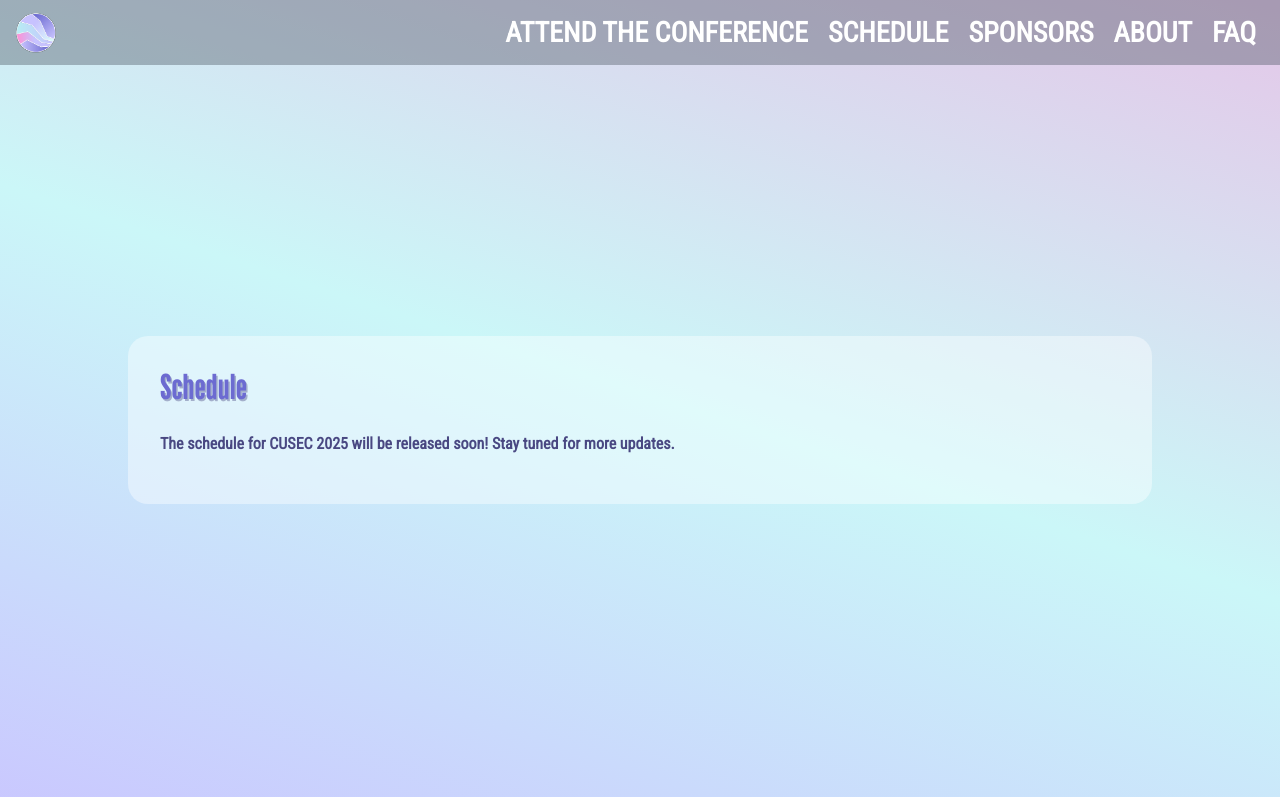
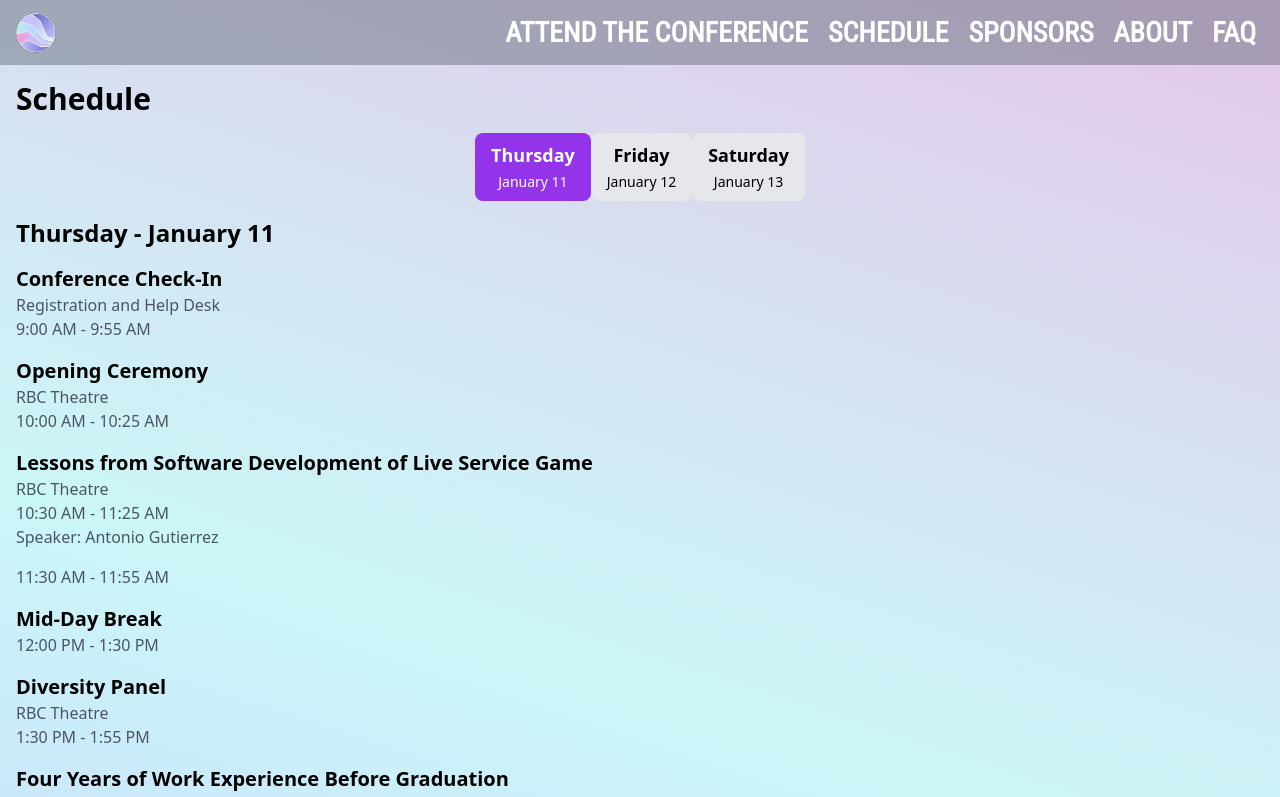
Before and after one commit to cusec/2025, a Next.js app: page /schedule in a window 1280 px wide. Shown: the top 797 px of the page. Built offline with nearby package versions, Linux system fonts and the light colour scheme.

Commit message:
feat: organized schedule items and seperated them by day.

```diff
--- /dev/null
+++ b/components/Schedule/DayButton.tsx
@@ -0,0 +1,32 @@
+import React from 'react';
+
+interface DayButtonProps {
+  titleText: string;
+  Day: string;
+  Date: string;
+  selected: boolean;
+  onDayButtonClick: () => void;
+}
+
+const DayButton = ({
+  titleText,
+  Day,
+  Date,
+  selected,
+  onDayButtonClick,
+}: DayButtonProps) => {
+  return (
+    <button
+      className={`px-4 py-2 rounded-lg ${
+        selected ? 'bg-purple-600 text-white' : 'bg-gray-200 hover:bg-gray-300'
+      }`}
+      onClick={onDayButtonClick}
+    >
+      <span className="text-lg font-bold">{Day}</span>
+      <br />
+      <span className="text-sm">{Date}</span>
+    </button>
+  );
+};
+
+export default DayButton;
--- a/components/Schedule/Schedule.tsx
+++ b/components/Schedule/Schedule.tsx
@@ -1,18 +1,31 @@
-import React from "react";
-import "../../app/globals.css";
+import React, { useState } from 'react';
+import DaySchedule from './DaySchedule';
+import DayButton from './DayButton';
+import scheduleData from './schedule.json';
 
-const Schedule: React.FC = () => {
+const Schedule = () => {
+  const [selectedDay, setSelectedDay] = useState(0);
+
+  const handleDayButtonClick = (index: number) => {
+    setSelectedDay(index);
+  };
+
   return (
-    <div className="w-full flex justify-center">
-      <div className="content-container w-11/12 sm:w-8/12 md:w-9/12 lg:w-4/5 p-8 rounded-lg mt-10">
-        <h1 className="text-4xl purpleText font-bold mb-6 text-left">
-          Schedule
-        </h1>
-        <p className="textFont mb-4 text-left">
-          The schedule for CUSEC 2025 will be released soon! Stay tuned for more
-          updates.
-        </p>
+    <div className="container mx-auto p-4">
+      <h1 className="text-3xl font-bold mb-4">Schedule</h1>
+      <div className="flex justify-center mb-4">
+        {scheduleData.map((day, index) => (
+          <DayButton
+            key={index}
+            titleText={day.Day}
+            Day={day.Day}
+            Date={day.Date}
+            selected={selectedDay === index}
+            onDayButtonClick={() => handleDayButtonClick(index)}
+          />
+        ))}
       </div>
+      <DaySchedule dayIndex={selectedDay} scheduleData={scheduleData} />
     </div>
   );
 };
```
